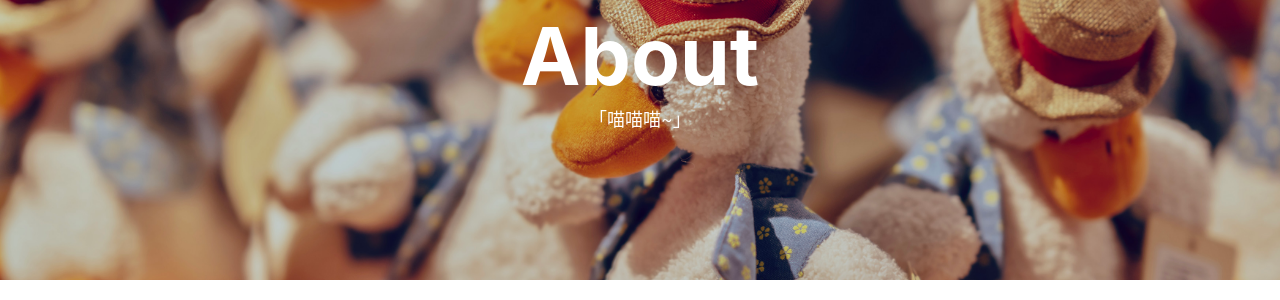
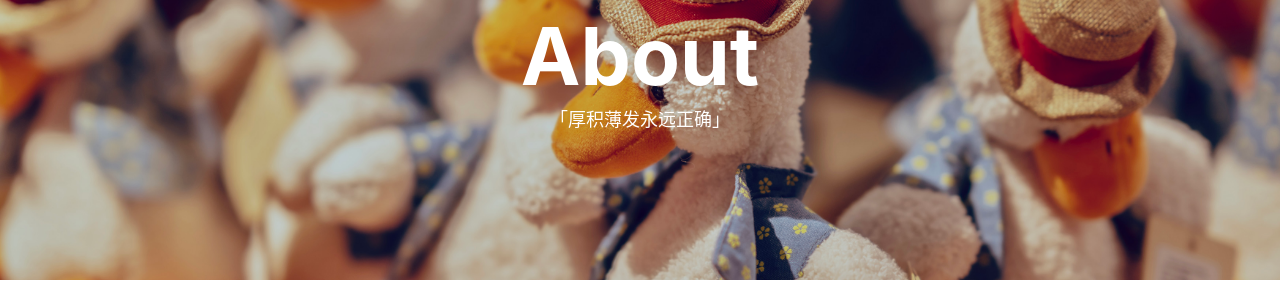
Before and after one commit to Dafenyuyu/Dafenyuyu.github.io, a Jekyll site: the page built from about.html, in a window 1280 px wide. Shown: the part 138-438 px from the top of the page. Built offline with Jekyll 4.4.1, drawn with Linux system fonts in a browser that asks for light colours; nearby versions of some CDN libraries; comment, search, counter and statistics services are not loaded.

Commit message:
Update about.html

```diff
--- a/about.html
+++ b/about.html
@@ -1,7 +1,7 @@
 ---
 layout: page
 title: "About"
-description: "「喵喵喵~」"
+description: "「厚积薄发永远正确」"
 header-img: "img/about-bg.jpg"
 multilingual: true
 ---
```
